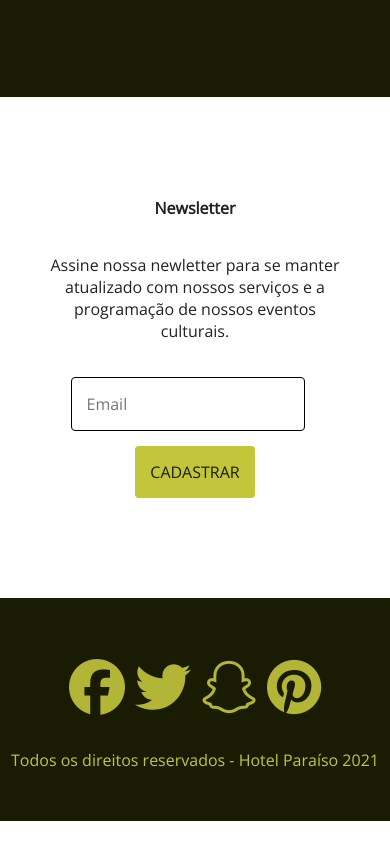
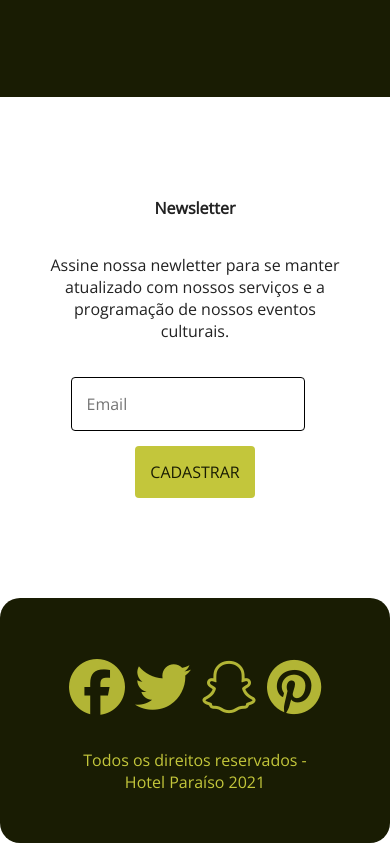
Before and after one commit to PauloMarquess/Hotel-Paraiso, a plain HTML site: page index.html in a window 390 px wide. Shown: the part 3991-4834 px from the top of the page. Before the commit the page ends 4812 px from the top, so only its background shows below. Drawn offline with nearby package versions, Linux system fonts and the light colour scheme.

Commit message:
project finalizado

```diff
--- a/css/style.css
+++ b/css/style.css
@@ -298,3 +298,12 @@ footer p {
   color: #c3c63b;
   text-align: center;
 }
+@media (max-width: 850px) {
+  footer {
+    border-radius: 20px;
+  }
+
+  footer p {
+    width: 60%;
+  }
+}
```
